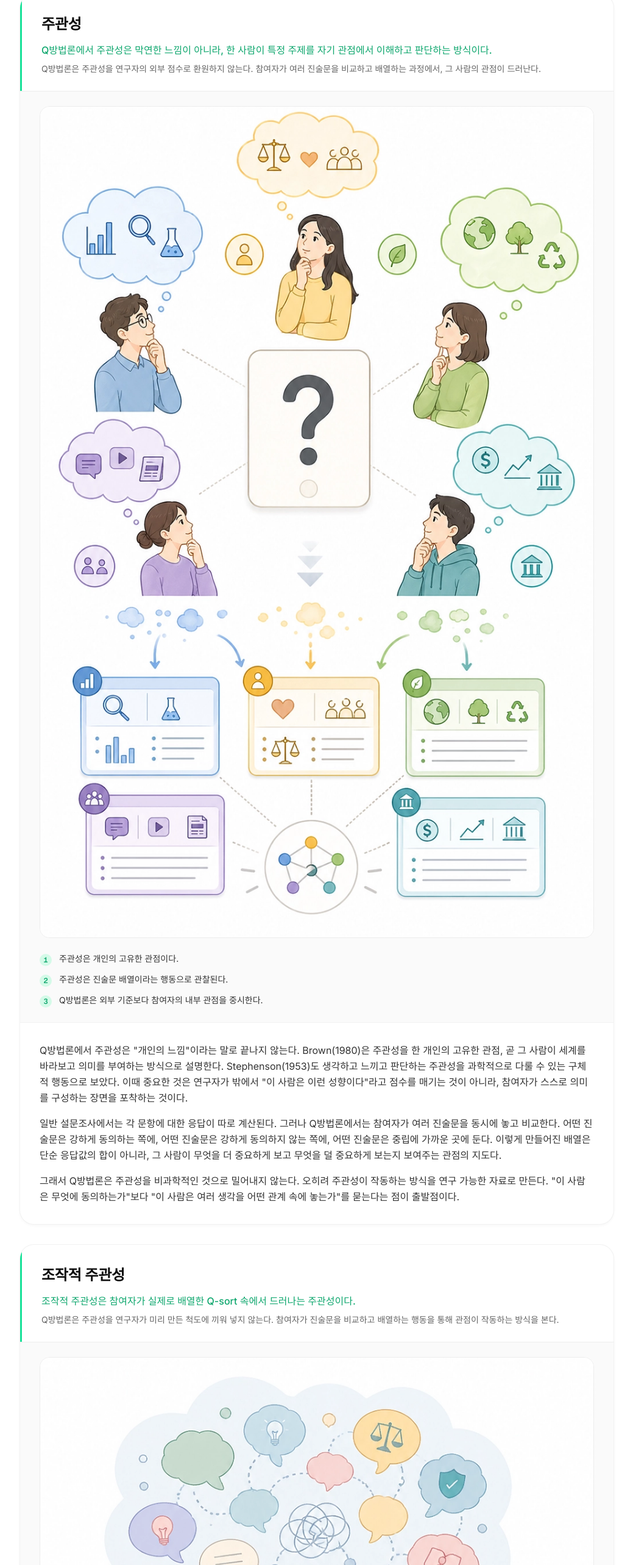
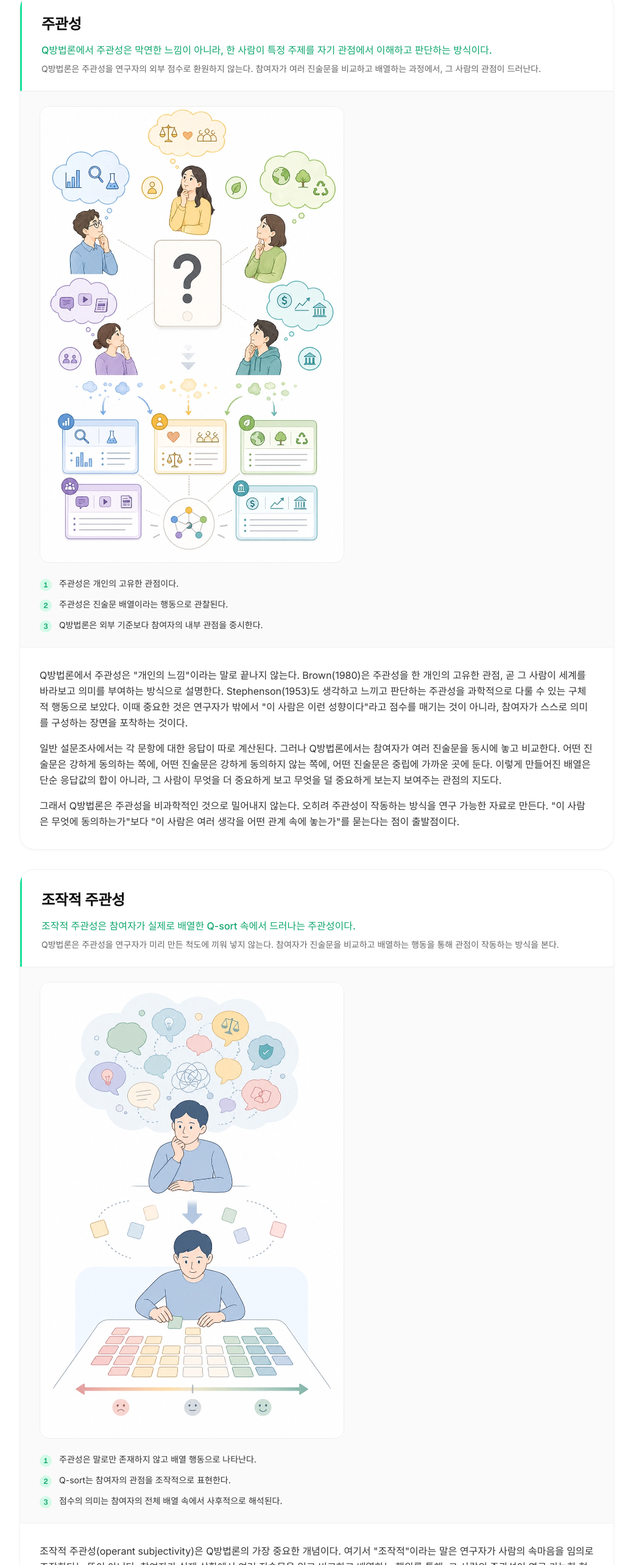
Before and after one commit to dorobo99-prog/q_Methology_Lesson, a Next.js app: page /lessons/1-2 in a window 1280 px wide. Shown: the part 782-3348 px from the top of the page at 61% size, without its empty margins (120-1159 px from the left). Built offline with nearby package versions, Linux system fonts and the light colour scheme.

Commit message:
1-2강 카드 이미지 너비 500px로 조정

```diff
--- a/src/app/lessons/1-2/page.tsx
+++ b/src/app/lessons/1-2/page.tsx
@@ -156,6 +156,7 @@ export default function Lesson12Page() {
             "주관성은 진술문 배열이라는 행동으로 관찰된다.",
             "Q방법론은 외부 기준보다 참여자의 내부 관점을 중시한다.",
           ]}
+          imageMaxWidth="500px"
           imageSrc="/images/1-2-card-01-subjectivity.webp"
           imageAlt="개인의 관점이 진술문 배열로 드러나는 장면"
         >
@@ -188,6 +189,7 @@ export default function Lesson12Page() {
             "Q-sort는 참여자의 관점을 조작적으로 표현한다.",
             "점수의 의미는 참여자의 전체 배열 속에서 사후적으로 해석된다.",
           ]}
+          imageMaxWidth="500px"
           imageSrc="/images/1-2-card-02-operant-subjectivity.webp"
           imageAlt="조작적 주관성이 Q-sort로 나타나는 과정"
         >
@@ -218,6 +220,7 @@ export default function Lesson12Page() {
             "Q-set은 그 장을 압축한 진술문 표본이다.",
             "Q-set 개발 과정은 투명하게 보고되어야 한다.",
           ]}
+          imageMaxWidth="500px"
           imageSrc="/images/1-2-card-03-concourse-qset.webp"
           imageAlt="넓은 Concourse에서 Q-set을 추출하는 장면"
         >
@@ -251,6 +254,7 @@ export default function Lesson12Page() {
             "Q-sort는 진술문을 서로 비교해 배열한 결과다.",
             "같은 진술문이라도 사람마다 배열 논리가 다르다.",
           ]}
+          imageMaxWidth="500px"
           imageSrc="/images/1-2-card-04-pset-qsort.webp"
           imageAlt="P-set 참여자가 Q-sort를 수행하는 장면"
         >
@@ -285,6 +289,7 @@ export default function Lesson12Page() {
             "요인은 비슷한 관점을 공유하는 사람들의 군집이다.",
             "Factor array는 각 요인을 대표하는 이상적 Q-sort다.",
           ]}
+          imageMaxWidth="500px"
           imageSrc="/images/1-2-card-05-factor-analysis-array.webp"
           imageAlt="Q-sort 간 상관에서 관점 유형이 나오는 장면"
         >
@@ -317,6 +322,7 @@ export default function Lesson12Page() {
             "소수 관점이나 숨겨진 견해를 찾아야 할 때",
             "정책 갈등의 쟁점과 합의 가능성을 함께 보고 싶을 때",
           ]}
+          imageMaxWidth="500px"
           imageSrc="/images/1-2-card-06-why-q-methodology.webp"
           imageAlt="평균 뒤에 숨어 있던 관점들이 드러나는 장면"
         >
--- a/src/components/LessonCard.tsx
+++ b/src/components/LessonCard.tsx
@@ -7,6 +7,7 @@ interface LessonCardProps {
   points: string[];
   imageSrc: string;
   imageAlt: string;
+  imageMaxWidth?: string;
   children: React.ReactNode;
 }
 
@@ -17,6 +18,7 @@ export default function LessonCard({
   points,
   imageSrc,
   imageAlt,
+  imageMaxWidth = "960px",
   children,
 }: LessonCardProps) {
   return (
@@ -62,7 +64,7 @@ export default function LessonCard({
             style={{
               borderRadius: "16px",
               border: "1px solid rgba(0,0,0,0.05)",
-              maxWidth: "960px",
+              maxWidth: imageMaxWidth,
             }}
           >
             <Image
```
